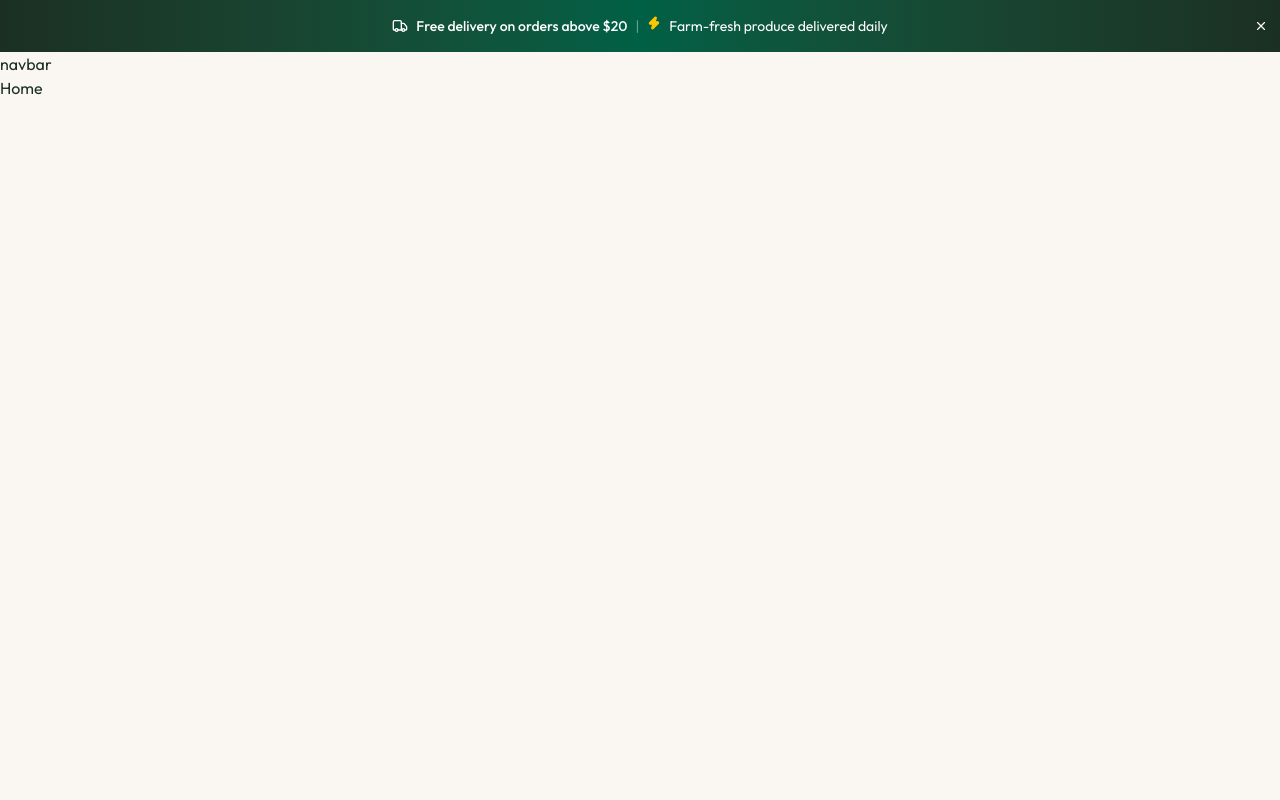
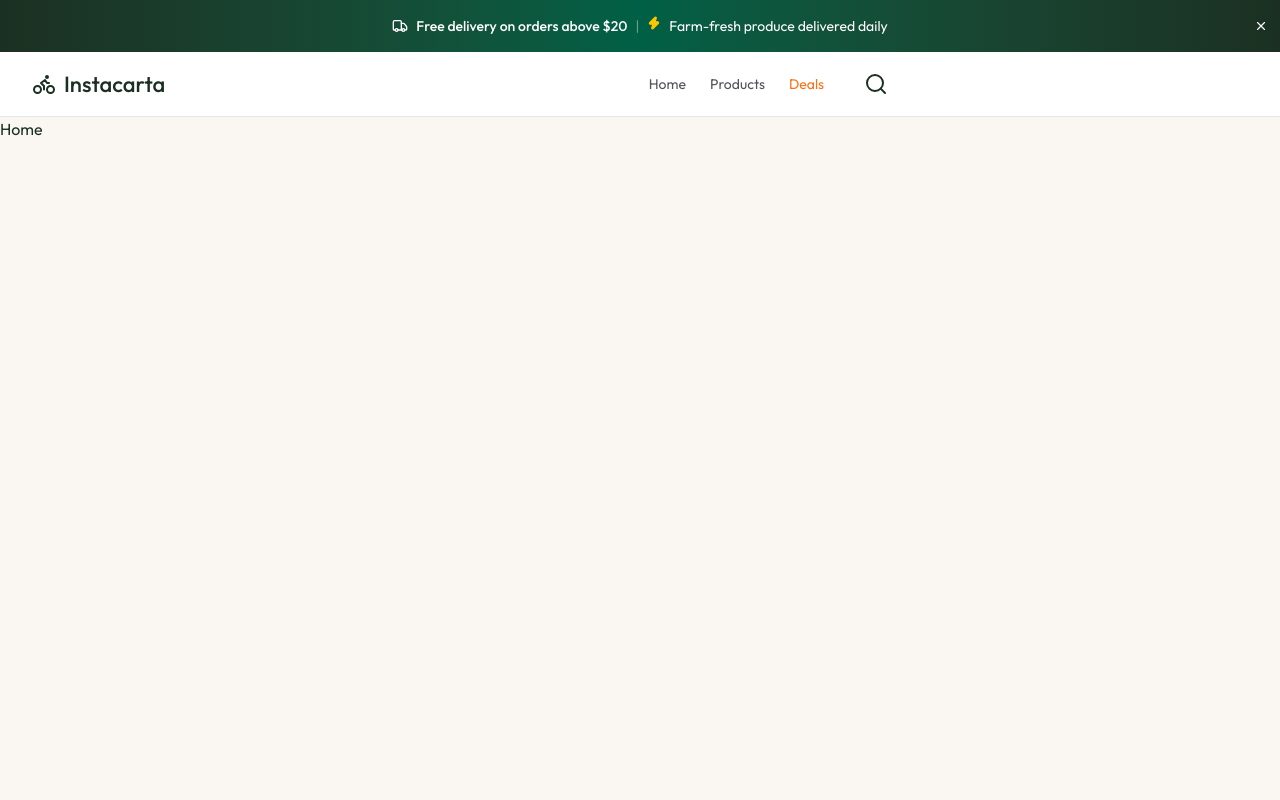
Before and after one commit to haseeb318/Grocery-Delivery-, a React (Vite) app in the folder client/: page / in a window 1280 px wide. Shown: the top 800 px of the page. Built offline with nearby package versions, Linux system fonts and the light colour scheme.

Commit message:
add navbar

```diff
--- a/client/src/components/Navbar.tsx
+++ b/client/src/components/Navbar.tsx
@@ -1,3 +1,4 @@
+import { BikeIcon, SearchIcon } from "lucide-react";
 import { useState } from "react";
 import { useNavigate } from "react-router-dom";
 
@@ -16,7 +17,31 @@ function Navbar() {
     <nav className="bg-white sticky top-0 z-50 border-b border-app-border">
       <div className="max-w-7xl mx-auto px-4 sm:px-6 lg:px-8 flex item-center justify-between h-16 gap-4">
         {/* log  */}
-        <Link to="/" className=""></Link>
+        <Link
+          to="/"
+          className="flex items-center gap-2  text-[22px] font-medium shrink-0"
+        >
+          <BikeIcon size={24} /> Instacarta
+        </Link>
+        <div className="w-full flex items-center justify-end gap-4 lg:gap-10">
+          {/* Nav link- desktop */}
+          <div className="hidden md:flex items-center gap-6 text-sm text-zinc-600">
+            <Link to="/">Home</Link>
+            <Link to="/products">Products</Link>
+            <Link to="/deals" className="text-app-orange">
+              Deals
+            </Link>
+          </div>
+          {/* search */}
+          <form
+            action=""
+            className="hidden sm:flex flex-1 max-w-sm text-xs sm:text-xs"
+          >
+            <div>
+              <SearchIcon />
+            </div>
+          </form>
+        </div>
       </div>
     </nav>
   );
--- a/client/src/pages/AppLayout.tsx
+++ b/client/src/pages/AppLayout.tsx
@@ -1,11 +1,12 @@
 import { Outlet } from "react-router-dom";
 import Banner from "../components/Banner";
+import Navbar from "../components/Navbar";
 
 function AppLayout() {
   return (
     <>
       <Banner />
-      <p>navbar</p>
+      <Navbar />
       <main className="min-h-screen">
         <Outlet />
       </main>
```
